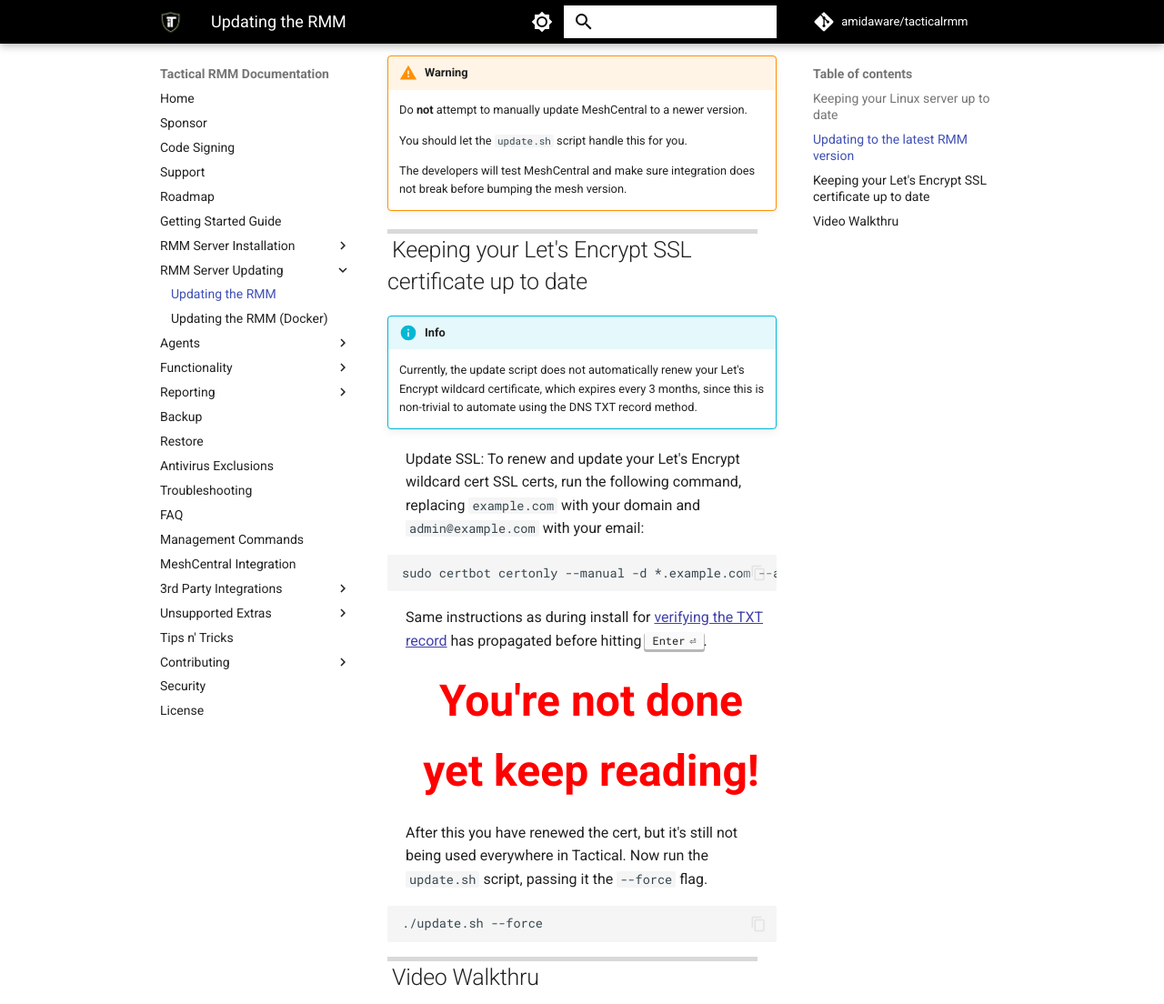
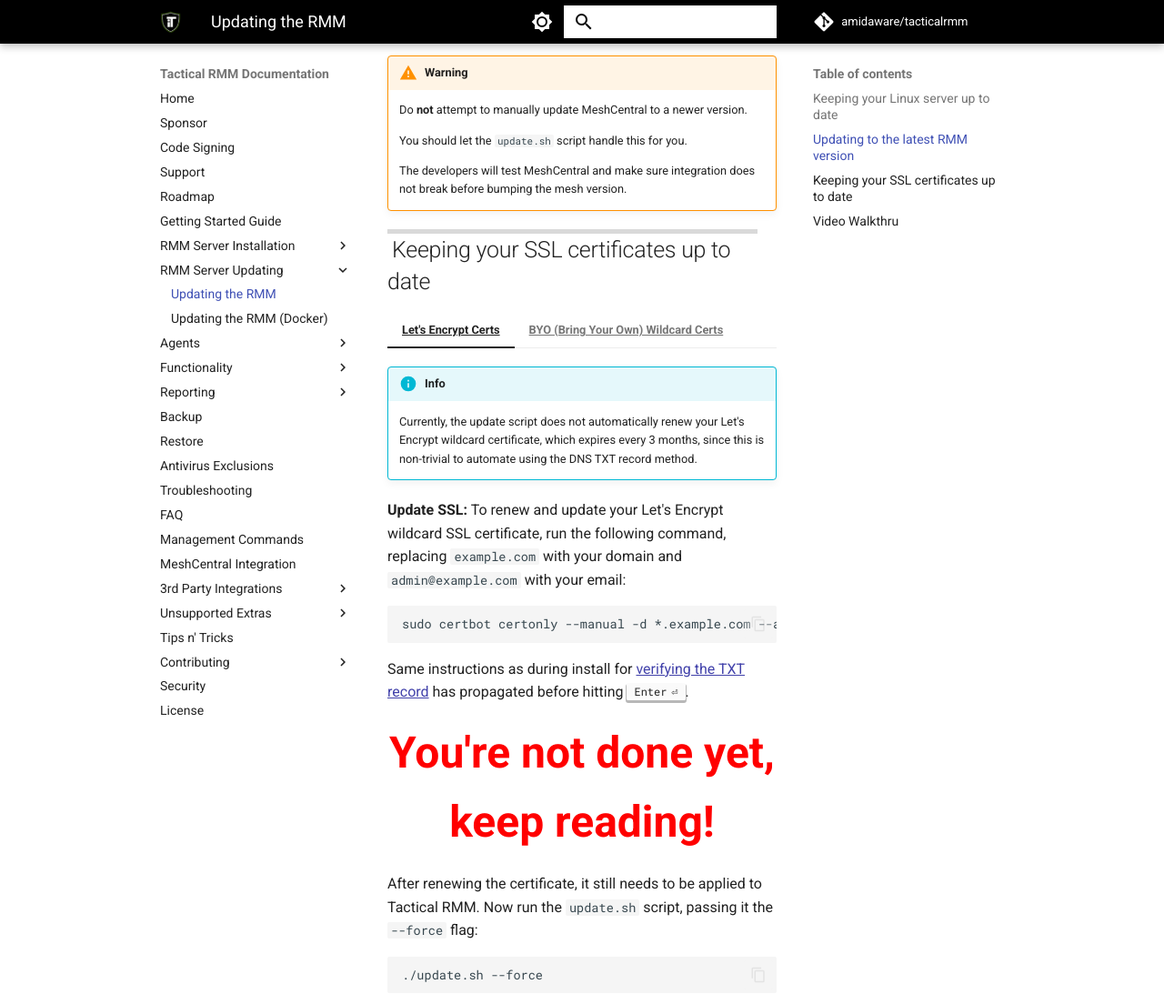
Before and after one commit to amidaware/trmm-docs, an MkDocs documentation site: the page built from docs/update_server.md, in a window 1280 px wide and 1400 px high, scrolled down 2310 px, cut to the strip 0-1104 px from the top of the window. Shown: the whole strip at 91% size. Built offline with MkDocs 1.6.1 and Material for MkDocs 9.7.7, drawn with Linux system fonts in a browser that asks for light colours; comment, search, counter and statistics services are not loaded.

Commit message:
Add two paths for SSL cert renewal in update_server.md

````diff
--- a/docs/update_server.md
+++ b/docs/update_server.md
@@ -76,26 +76,40 @@
 
     The developers will test MeshCentral and make sure integration does not break before bumping the mesh version.
 
-## Keeping your Let's Encrypt SSL certificate up to date
+## Keeping your SSL certificates up to date
 
-!!!info
-    Currently, the update script does not automatically renew your Let's Encrypt wildcard certificate, which expires every 3 months, since this is non-trivial to automate using the DNS TXT record method.
+=== "Let's Encrypt Certs"
 
-Update SSL: To renew and update your Let's Encrypt wildcard cert SSL certs, run the following command, replacing `example.com` with your domain and `admin@example.com` with your email:
+    !!! info
+        Currently, the update script does not automatically renew your Let's Encrypt wildcard certificate, which expires every 3 months, since this is non-trivial to automate using the DNS TXT record method.
 
-```bash
-sudo certbot certonly --manual -d *.example.com --agree-tos --no-bootstrap --preferred-challenges dns -m admin@example.com --no-eff-email
-```
+    **Update SSL:** To renew and update your Let's Encrypt wildcard SSL certificate, run the following command, replacing `example.com` with your domain and `admin@example.com` with your email:
 
-Same instructions as during install for [verifying the TXT record](install_server.md#step-6-deploy-the-txt-record-in-your-dns-manager-for-lets-encrypt-wildcard-certs) has propagated before hitting ++enter++.
+    ```bash
+    sudo certbot certonly --manual -d *.example.com --agree-tos --no-bootstrap --preferred-challenges dns -m admin@example.com --no-eff-email
+    ```
 
-<font color="red" size="20"><p style="text-align:center">**You're not done yet keep reading!**</p></font>
+    Same instructions as during install for [verifying the TXT record](install_server.md#step-6-deploy-the-txt-record-in-your-dns-manager-for-lets-encrypt-wildcard-certs) has propagated before hitting ++enter++.
 
-After this you have renewed the cert, but it's still not being used everywhere in Tactical. Now run the `update.sh` script, passing it the `--force` flag.
+    <font color="red" size="20"><p style="text-align:center">**You're not done yet, keep reading!**</p></font>
 
-```bash
-./update.sh --force
-```
+    After renewing the certificate, it still needs to be applied to Tactical RMM. Now run the `update.sh` script, passing it the `--force` flag:
+
+    ```bash
+    ./update.sh --force
+    ```
+
+=== "BYO (Bring Your Own) Wildcard Certs"
+
+    1. Replace the certificate and private key at the paths chosen during installation.
+
+    2. Ensure they are readable by the Tactical Linux user.
+
+    3. Restart the necessary services to apply the changes:
+
+    ```bash
+    sudo systemctl restart nginx meshcentral rmm daphne
+    ```
 
 ## Video Walkthru
 
````
